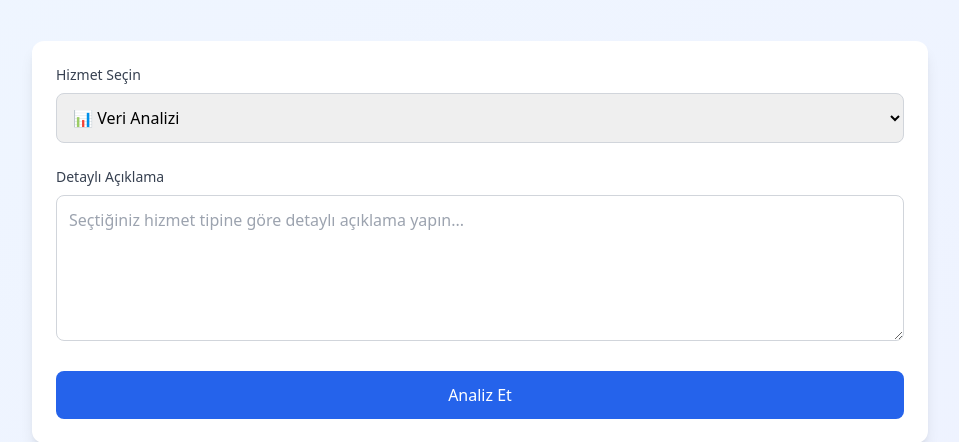
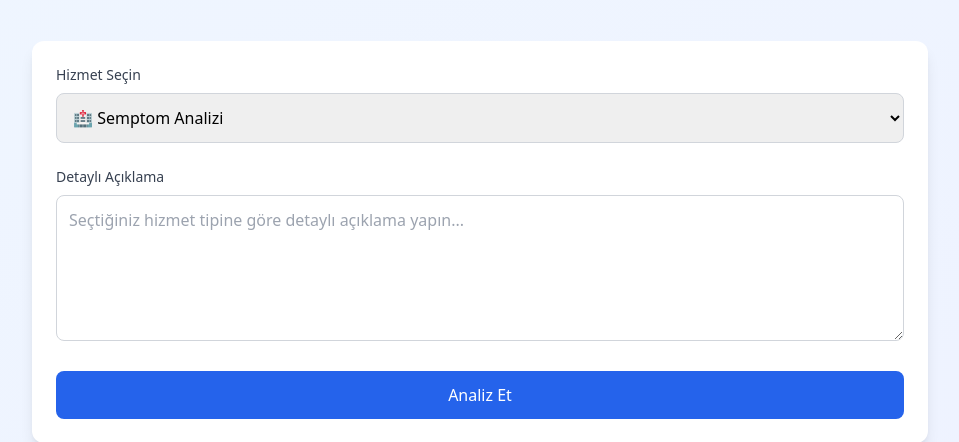
Before and after one commit to iryah/saglik1, a Python web app: template templates/index.html in a window 1280 px wide. Shown: the part 135-577 px from the top of the page, without its empty margins (160-1119 px from the left). Run offline with Jinja, Linux system fonts and the light colour scheme; the template is opened without the code that fills it, so the values that code supplies are empty; some libraries are stand-ins or nearby versions.

Commit message:
Update index.html

```diff
--- a/templates/index.html
+++ b/templates/index.html
@@ -66,13 +66,13 @@
                     <label class="block text-sm font-medium text-gray-700 mb-2">
                         Hizmet Seçin
                     </label>
-                    <select id="serviceType" class="w-full p-3 border border-gray-300 rounded-lg focus:ring-2 focus:ring-blue-500 focus:border-blue-500 transition-all">
-                        <option value="analysis">📊 Veri Analizi</option>
-                        <option value="writing">📝 İçerik Yazma</option>
-                        <option value="coding">💻 Kod Geliştirme</option>
-                        <option value="translation">🌐 Çeviri</option>
-                        <option value="research">🔍 Araştırma</option>
-                    </select>
+                 <select id="serviceType" class="w-full p-3 border border-gray-300 rounded-lg focus:ring-2 focus:ring-blue-500 focus:border-blue-500 transition-all">
+    <option value="symptom_analysis">🏥 Semptom Analizi</option>
+    <option value="mental_health">🧠 Ruh Sağlığı Değerlendirmesi</option>
+    <option value="nutrition">🥗 Beslenme Danışmanlığı</option>
+    <option value="medical_research">🔬 Sağlık Araştırması</option>
+    <option value="health_tips">💪 Sağlıklı Yaşam Önerileri</option>
+</select>
                 </div>
 
                 <!-- Durum Açıklaması -->
```
